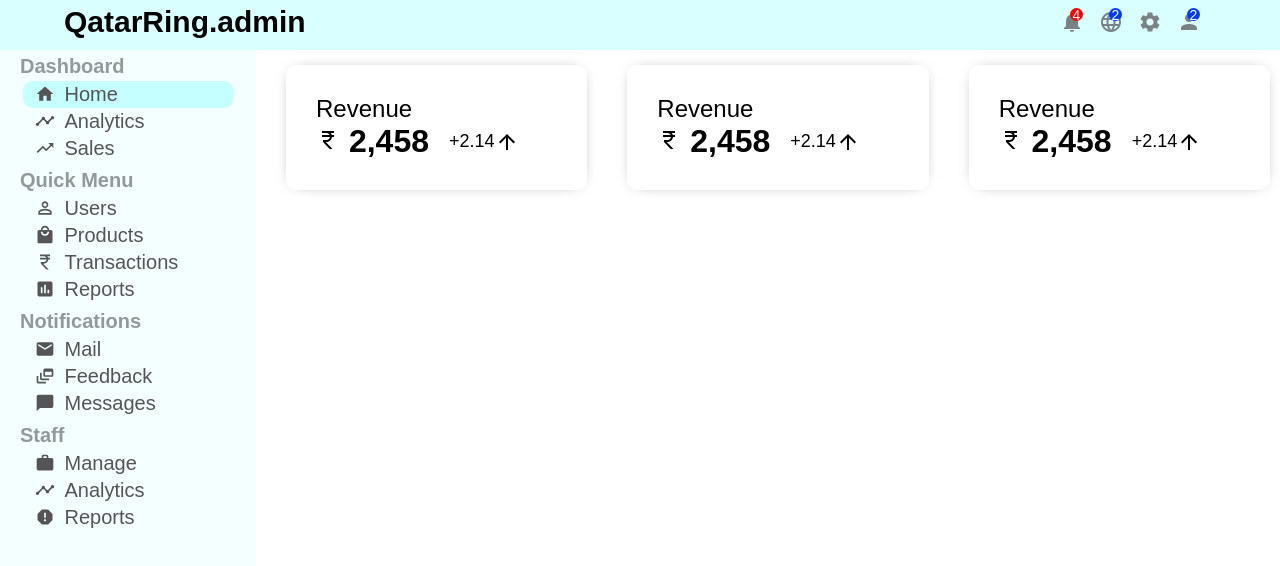
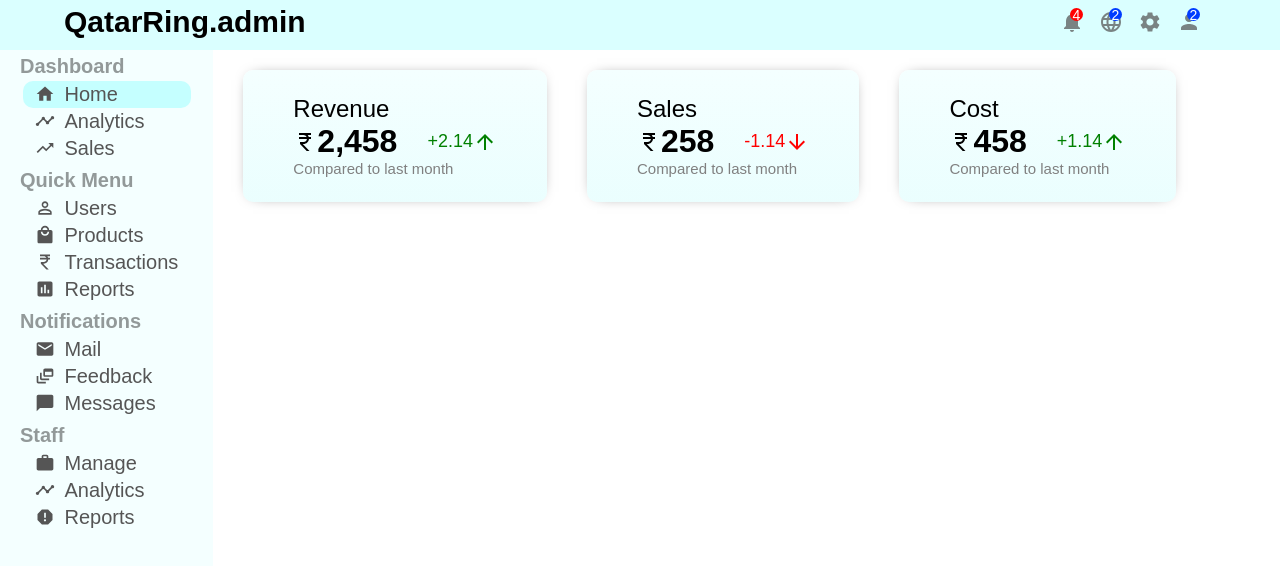
Before and after one commit to suhailm9055/admin-dashboard, a React (Create React App) app: page / in a window 1280 px wide. Shown: the top 566 px of the page. Built offline with nearby package versions, Linux system fonts and the light colour scheme; a web font is replaced by a local one.

Commit message:
feared item design

```diff
--- a/src/App.js
+++ b/src/App.js
@@ -20,7 +20,7 @@ flex:1;
 `;
 const PagesContainer = styled.div`
 margin-top: 10px;
-flex:4;`;
+flex:5;`;
 
 function App() {
   return (
--- a/src/components/FeaturedInfo.jsx
+++ b/src/components/FeaturedInfo.jsx
@@ -1,13 +1,14 @@
 import React from "react";
 import styled from "styled-components";
 import {
+  ArrowDownward,
   ArrowUpward,
   CurrencyRupee,
   CurrencyRupeeOutlined,
 } from "@mui/icons-material";
 
 const Container = styled.div`
-width: 100%;
+width: 90%;
 display: flex;
 align-items: center;
 justify-content: space-between;
@@ -15,29 +16,38 @@ padding:5px 10px;
 `;
 const Item = styled.div`
 flex: 1;
-margin: 0px 20px;
-padding: 30px;
+margin: 5px 20px;
+padding: 25px 50px;
 border-radius:10px;
 cursor: pointer;
-box-shadow: 0px 0px 15px -10px #222222;
+background: linear-gradient(#f4ffff,#c5fdfd5a);
+box-shadow: 0px 0px 15px -10px #000000;
 `;
 const Title = styled.h2`
 font-weight:500;`;
 const MoneyContainer = styled.div`
   display: flex;
   align-items: center;
+  justify-content: center;
 `;
-const Money = styled.h1``;
+const Money = styled.h1`
+ display: flex;
+  align-items: center;
+  `;
 const MoneyRate = styled.h4`
   font-size: 18px;
   display: flex;
   align-items: center;
-  margin-left: 20px;
+  margin-left: 30px;
   font-weight:500;
+  color:${props=>props.trend==="up"?"green":"red"};
 
 
 `;
-
+const Subtitle = styled.p`
+font-size: 15px;
+color:gray;
+`
 const FeaturedInfo = () => {
   return (
     <Container>
@@ -47,37 +57,46 @@ const FeaturedInfo = () => {
           <Money>
             <CurrencyRupeeOutlined /> 2,458{" "}
           </Money>
-          <MoneyRate>
+          <MoneyRate trend="up">
             +2.14
             <ArrowUpward />
           </MoneyRate>
         </MoneyContainer>
+        <Subtitle>
+          Compared to last month
+        </Subtitle>
       </Item>
       <Item>
-        <Title> Revenue</Title>
+        <Title> Sales</Title>
         <MoneyContainer>
           <Money>
-            <CurrencyRupeeOutlined /> 2,458{" "}
+            <CurrencyRupeeOutlined /> 258{" "}
           </Money>
           <MoneyRate>
             {" "}
-            +2.14
+            -1.14
+            <ArrowDownward />
+          </MoneyRate>
+        </MoneyContainer>
+        <Subtitle>
+          Compared to last month
+        </Subtitle>
+      </Item>
+      <Item>
+        <Title> Cost</Title>
+        <MoneyContainer>
+          <Money>
+            <CurrencyRupeeOutlined /> 458{" "}
+          </Money>
+          <MoneyRate trend="up">
+            {" "}
+            +1.14
             <ArrowUpward />
           </MoneyRate>
         </MoneyContainer>
-      </Item>
-      <Item>
-        <Title> Revenue</Title>
-        <MoneyContainer>
-          <Money>
-            <CurrencyRupeeOutlined /> 2,458{" "}
-          </Money>
-          <MoneyRate>
-            {" "}
-            +2.14
-            <ArrowUpward />
-          </MoneyRate>
-        </MoneyContainer>
+        <Subtitle>
+          Compared to last month
+        </Subtitle>
       </Item>
     </Container>
   );
```
